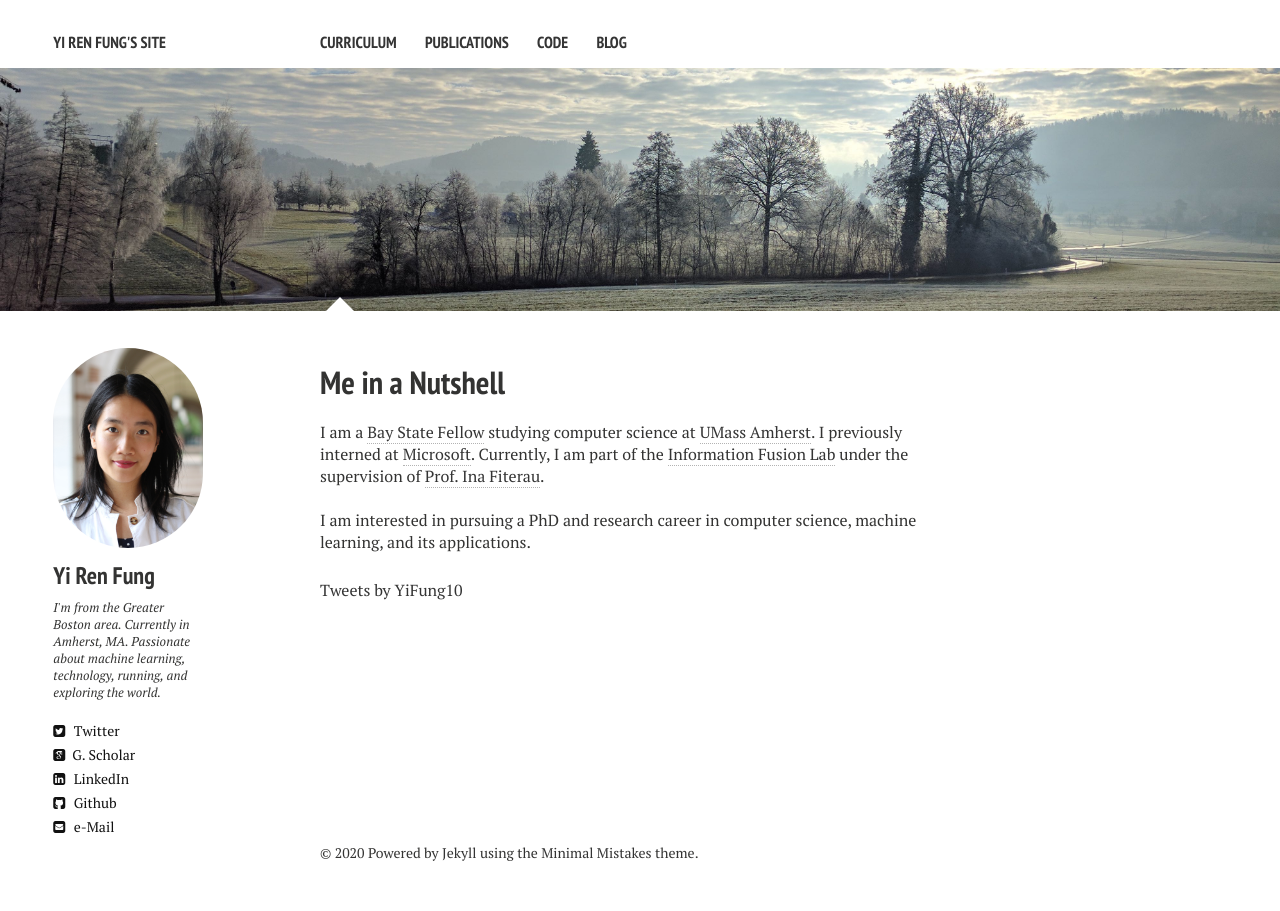
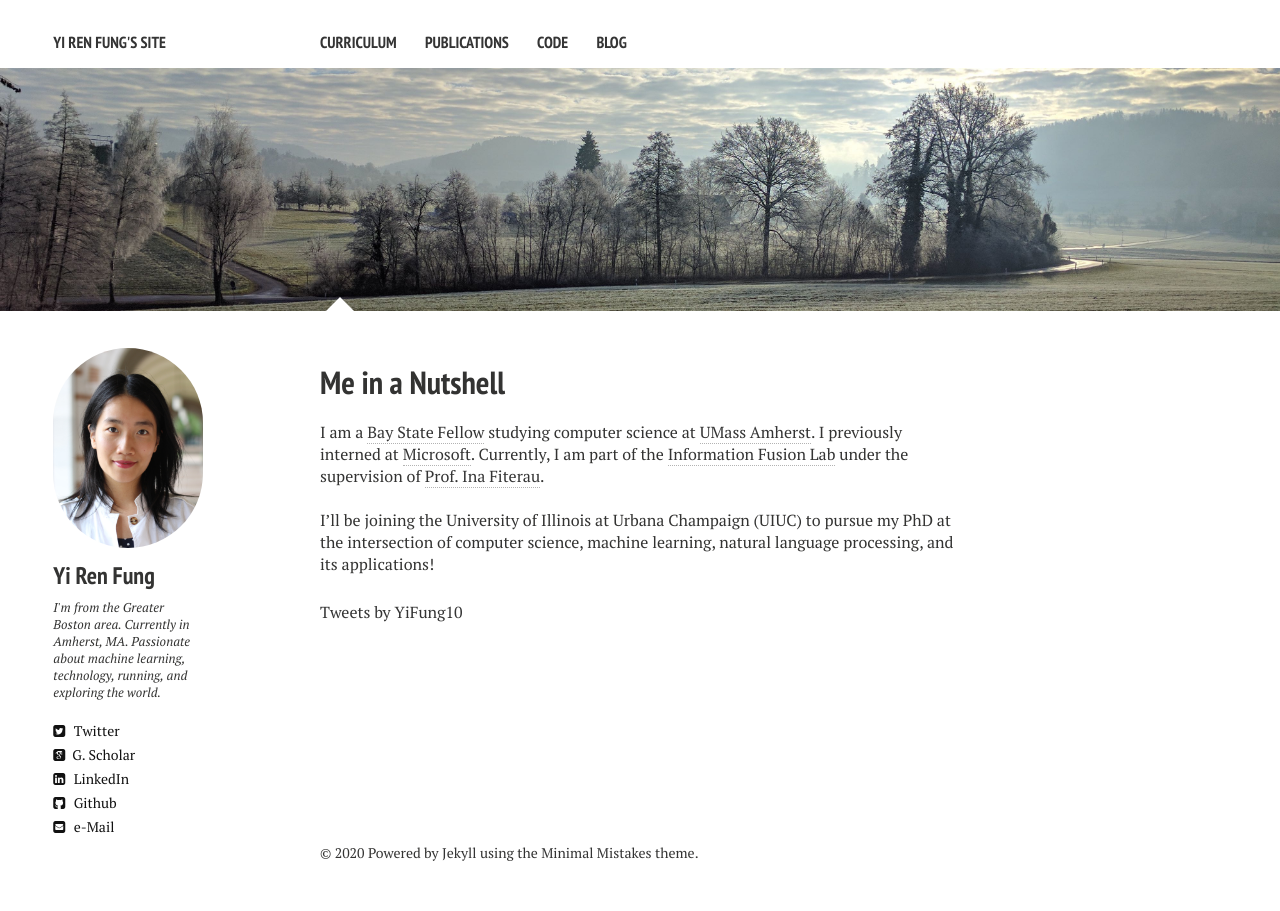
Before and after one commit to yrf1/yrf1.github.io, a Jekyll site: the page built from index.md, in a window 1280 px wide. Built offline with Jekyll 4.4.1, drawn with Linux system fonts in a browser that asks for light colours; nearby versions of some CDN libraries; comment, search, counter and statistics services are not loaded.

Commit message:
Updated front page

```diff
--- a/index.md
+++ b/index.md
@@ -10,4 +10,4 @@ image:
 I am a <a href="https://www.cics.umass.edu/content/bay-state-programs" target="_blank">Bay State Fellow</a> studying computer science at <a href="https://www.cics.umass.edu/" target="_blank">UMass Amherst</a>. I previously interned at <a href="https://careers.microsoft.com/" target="_blank">Microsoft</a>. Currently, I am part of the <a href="https://github.com/Information-Fusion-Lab-Umass" target="_blank">Information Fusion Lab</a> under the supervision of <a href="https://www.cics.umass.edu/people/fiterau-brostean-madalina" target="_blank">Prof. Ina Fiterau</a>.
 
 <br />
-I am interested in pursuing a PhD and research career in computer science, machine learning, and its applications.
+I'll be joining the University of Illinois at Urbana Champaign (UIUC) to pursue my PhD at the intersection of computer science, machine learning, natural language processing, and its applications!
```
